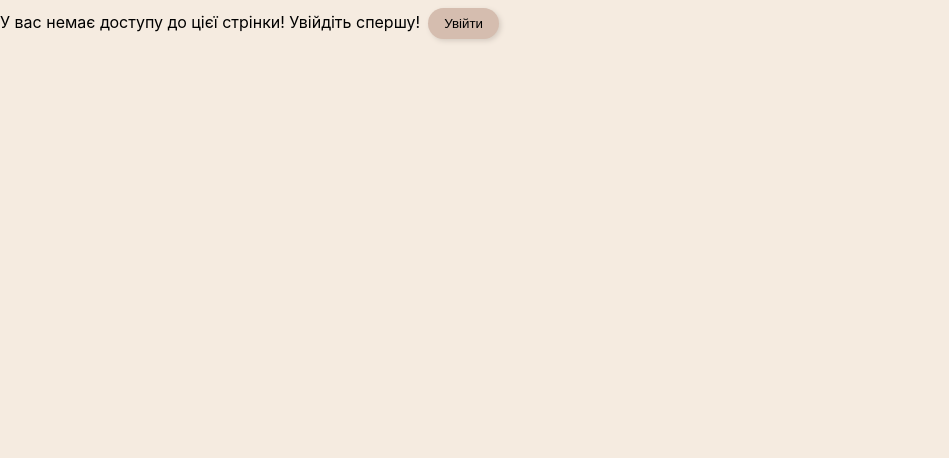
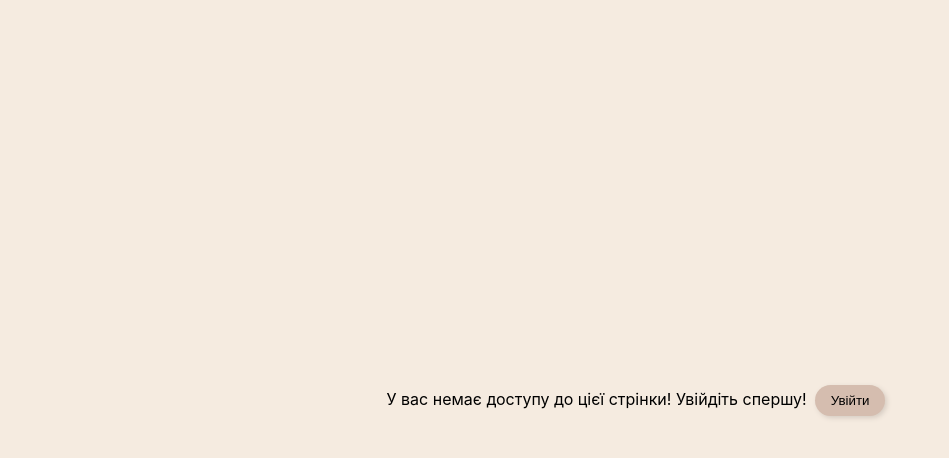
Before and after one commit to Elizabeth5335/bibliohome, a React (Create React App) app: page /admin in a window 1280 px wide. Shown: the top 458 px of the page, without its empty margins (0-949 px from the left). Built offline with nearby package versions, Linux system fonts and the light colour scheme; no server answers; the database is empty.

Commit message:
edit addBook

```diff
--- a/src/App.css
+++ b/src/App.css
@@ -195,3 +195,27 @@ input {
 .login h2{
   margin-bottom: 2rem;
 }
+
+
+/* -------ADMIN----------- */
+
+
+#admin{
+  display: flex;
+  flex-direction: column;
+  justify-content: center;
+  align-items: center;
+  height: 100vh;
+  padding: 0 3rem;
+  text-align: center;
+}
+
+.bottom-buttons{
+  border-top: 2px solid #7b6152;
+  padding-top: 3rem;
+  margin-top: 3rem;
+}
+
+#admin h2{
+  margin-bottom: 2rem;
+}
--- a/src/components/Admin.js
+++ b/src/components/Admin.js
@@ -64,18 +64,11 @@ export default function Admin() {
       });
   }
   return (
-    <>
+    <div id="admin">
       {isLoggedIn ? (
         <div>
           <div>
-            <h2>Змінити пароль</h2>
-            <button onClick={resetPassword}>Змінити пароль</button>
-          </div>
-          <div>
-            <button onClick={logOut}>Log out</button>
-          </div>
-          <div>
-            <h2>Інструменти бібліотекаря:</h2>
+            <h2>Інструменти бібліотекаря</h2>
             <Link to="/add">
               <button>Додати книгу</button>
             </Link>
@@ -86,10 +79,14 @@ export default function Admin() {
               <button>Видалити книгу</button>
             </Link>
           </div>
+          <div className="bottom-buttons">
+            <button onClick={resetPassword}>Змінити пароль</button>
+            <button onClick={logOut}>Log out</button>
+          </div>
         </div>
       ) : (
         <NoAccessMessage />
       )}
-    </>
+    </div>
   );
 }
```
